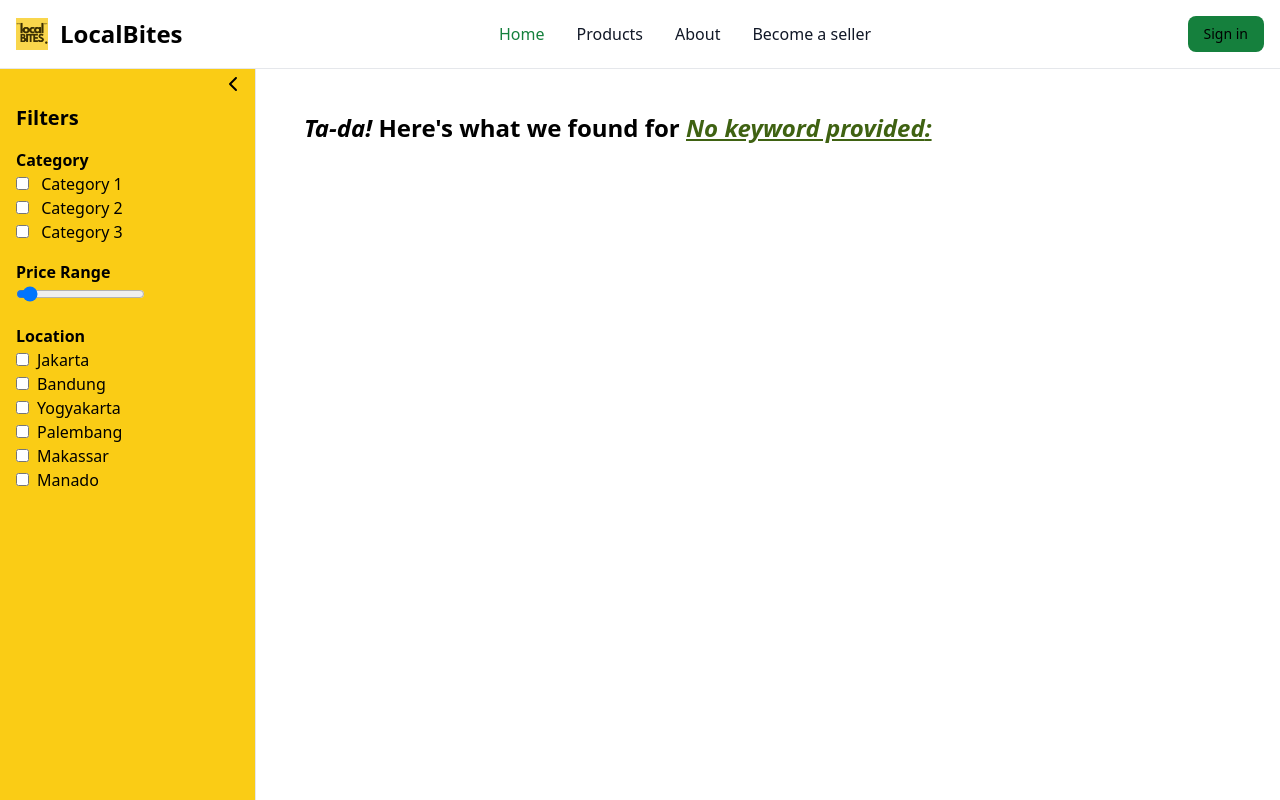
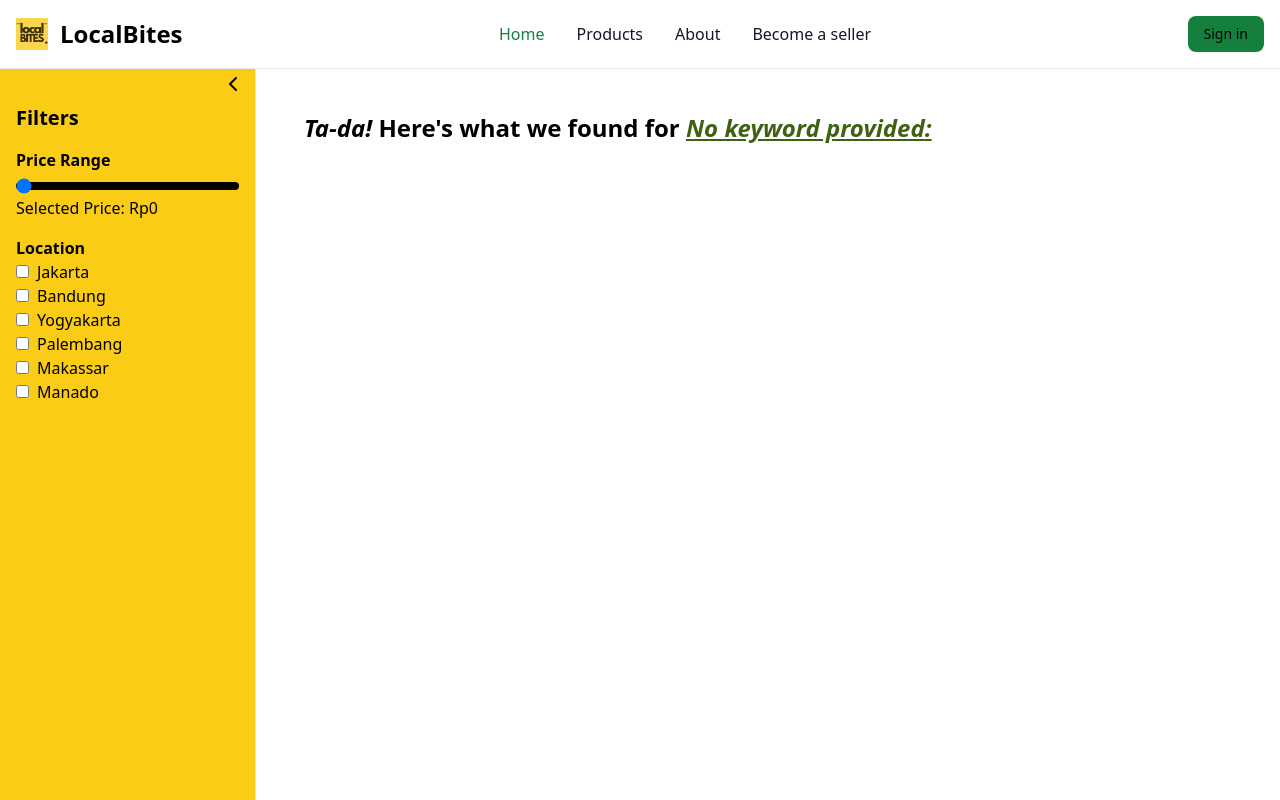
Before and after one commit to anojumisa/FSSE_JAN24_GroupF_GFP, a Next.js app in the folder frontend/final_project/: page /search in a window 1280 px wide. Built offline with nearby package versions, Linux system fonts and the light colour scheme.

Commit message:
feature: add feature search results filtered by price range

```diff
--- a/frontend/final_project/src/components/layouts/Search_Result/sidebar.tsx
+++ b/frontend/final_project/src/components/layouts/Search_Result/sidebar.tsx
@@ -5,9 +5,27 @@ import { faChevronLeft, faChevronRight } from '@fortawesome/free-solid-svg-icons
 interface SidebarProps {
     selectedLocations: string[];
     setSelectedLocations: React.Dispatch<React.SetStateAction<string[]>>;
+    selectedPrice: number;
+    setSelectedPrice: React.Dispatch<React.SetStateAction<number>>;
 }
 
-const Sidebar: React.FC<SidebarProps> = ({ selectedLocations, setSelectedLocations }) => {
+const PriceFilter: React.FC<{ selectedPrice: number, handlePriceChange: (e: React.ChangeEvent<HTMLInputElement>) => void }> = ({ selectedPrice, handlePriceChange }) => (
+    <div className="mb-4">
+        <h3 className="font-semibold">Price Range</h3>
+        <input
+            type="range"
+            min="5000"
+            max="200000"
+            step="5000"
+            className="w-full h-2 bg-black rounded-lg appearance-none cursor-pointer"
+            value={selectedPrice}
+            onChange={handlePriceChange}
+        />
+        <p>Selected Price: Rp{selectedPrice}</p>
+    </div>
+);
+
+const Sidebar: React.FC<SidebarProps> = ({ selectedLocations, setSelectedLocations, selectedPrice, setSelectedPrice }) => {
     const [isMinimized, setIsMinimized] = useState(false);
 
     const toggleSidebar = () => {
@@ -19,6 +37,10 @@ const Sidebar: React.FC<SidebarProps> = ({ selectedLocations, setSelectedLocatio
         setSelectedLocations(prev =>
             checked ? [...prev, value] : prev.filter(location => location !== value)
         );
+    };
+
+    const handlePriceChange = (e: React.ChangeEvent<HTMLInputElement>) => {
+        setSelectedPrice(Number(e.target.value));
     };
 
     return (
@@ -33,18 +55,8 @@ const Sidebar: React.FC<SidebarProps> = ({ selectedLocations, setSelectedLocatio
                             <h2 className="text-xl font-bold mb-4">Filters</h2>
                             {/* Add your filter options here */}
 
-                            <div className="mb-4">
-                                <h3 className="font-semibold">Category</h3>
-                                <ul>
-                                    <li><input type="checkbox" id="category1" name="category1" /> <label htmlFor="category1" className="ml-2">Category 1</label></li>
-                                    <li><input type="checkbox" id="category2" name="category2" /> <label htmlFor="category2" className="ml-2">Category 2</label></li>
-                                    <li><input type="checkbox" id="category3" name="category3" /> <label htmlFor="category3" className="ml-2">Category 3</label></li>
-                                </ul>
-                            </div>
-                            <div className="mb-4">
-                                <h3 className="font-semibold">Price Range</h3>
-                                <input type="range" min="0" max="1000" step="10" />
-                            </div>
+                            <PriceFilter selectedPrice={selectedPrice} handlePriceChange={handlePriceChange} />
+
                             <div className="mb-4">
                                 <h3 className="font-semibold">Location</h3>
                                 <ul>
--- a/frontend/final_project/src/pages/search/index.tsx
+++ b/frontend/final_project/src/pages/search/index.tsx
@@ -10,23 +10,27 @@ const SearchResults = () => {
     const parsedResults = results ? JSON.parse(results as string) : [];
 
     const [selectedLocations, setSelectedLocations] = useState<string[]>([]);
+    const [selectedPrice, setSelectedPrice] = useState<number>(0);
     const [filteredProductItems, setFilteredProductItems] = useState<any[]>(parsedResults);
 
     useEffect(() => {
-        // Filter product items based on selected locations
-        if (selectedLocations.length === 0) {
-            setFilteredProductItems(parsedResults); // Show all products if no location is selected
-        } else {
-            setFilteredProductItems(
-                parsedResults.filter(item => selectedLocations.includes(item.location))
-            );
-        }
-    }, [selectedLocations, parsedResults]);
+        // Filter product items based on selected locations and price
+        const filtered = parsedResults.filter((item: any) =>
+            (selectedLocations.length === 0 || selectedLocations.includes(item.location)) &&
+            (selectedPrice === 0 || item.price <= selectedPrice)
+        );
+        setFilteredProductItems(filtered);
+    }, [selectedLocations, selectedPrice, results]);  // Ensure correct dependencies
 
     return (
         <div className="search-results border-slate-950 p-8 mt-16">
             <Navbar />
-            <Sidebar selectedLocations={selectedLocations} setSelectedLocations={setSelectedLocations} />
+            <Sidebar
+                selectedLocations={selectedLocations}
+                setSelectedLocations={setSelectedLocations}
+                selectedPrice={selectedPrice}
+                setSelectedPrice={setSelectedPrice}
+            />
             <div className="ml-64 p-4">
                 <h1 className="text-2xl font-bold mb-4">
                     <span className='italic'>Ta-da!</span> Here's what we found for <span className='text-lime-800 underline italic'>{keyword ? keyword : 'No keyword provided'}:</span>
```
